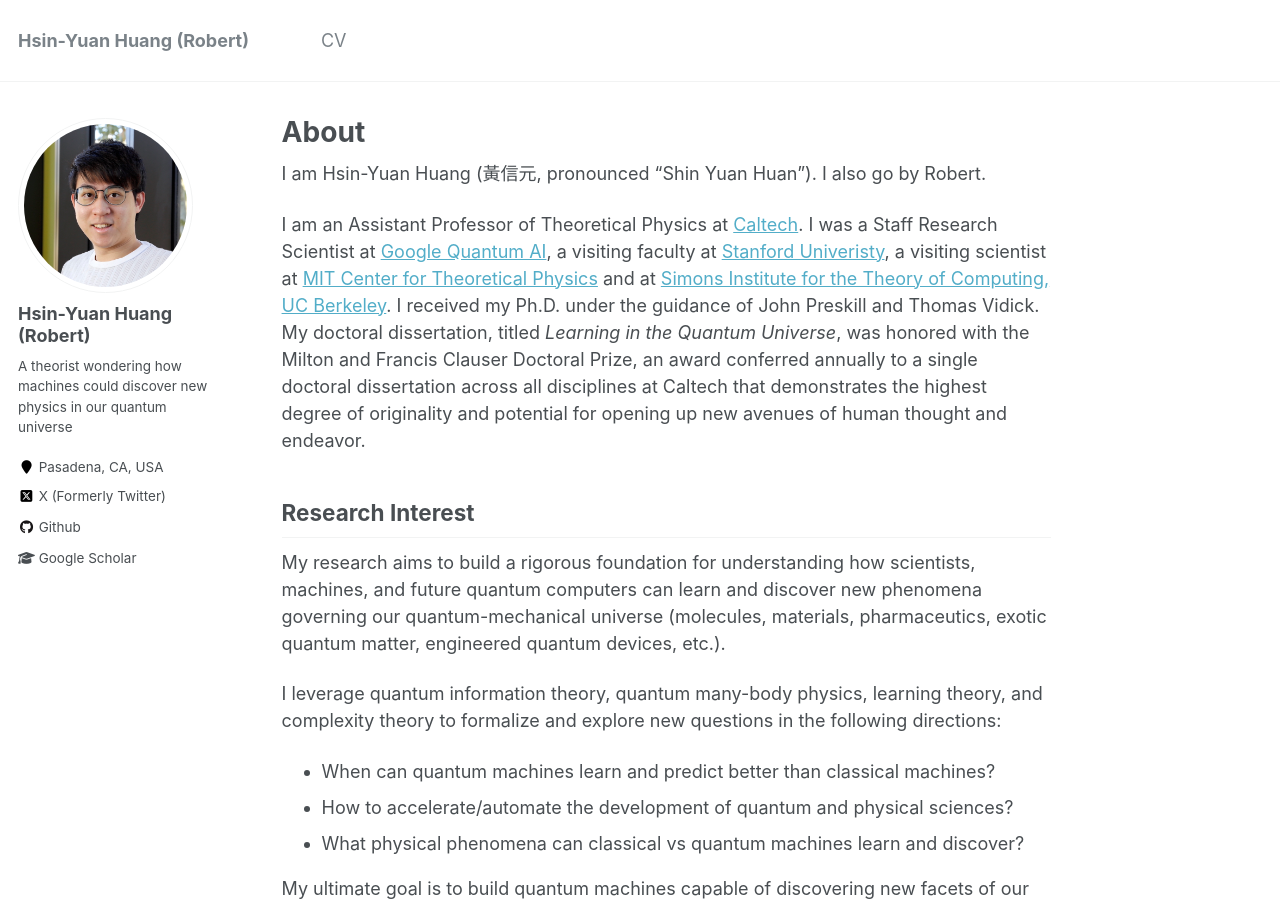
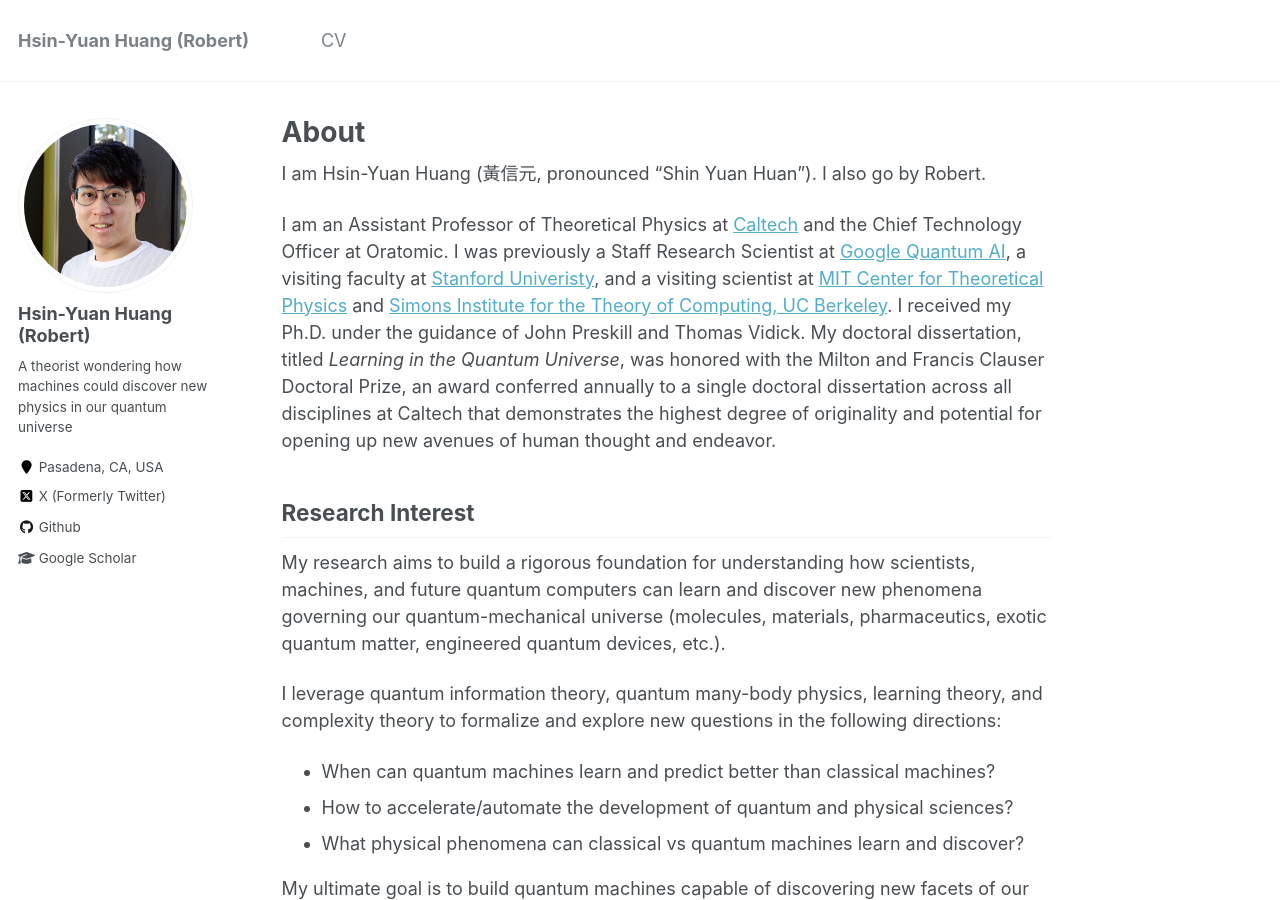
Before and after one commit to hsinyuan-huang/hsinyuan-huang.github.io, a Jekyll site: the page built from _pages/about.md, in a window 1280 px wide and 900 px high. Built offline with Jekyll 4.4.1, drawn with Linux system fonts in a browser that asks for light colours; formulas are drawn with MathJax 3.

Commit message:
docs: Update about page with new CTO role and refresh CV.

```diff
--- a/_pages/about.md
+++ b/_pages/about.md
@@ -9,7 +9,7 @@ redirect_from:
 
 I am Hsin-Yuan Huang (黃信元, pronounced "Shin Yuan Huan"). I also go by Robert.
 
-I am an Assistant Professor of Theoretical Physics at [Caltech](https://www.caltech.edu/). I was a Staff Research Scientist at [Google Quantum AI](https://quantumai.google/), a visiting faculty at [Stanford Univeristy](https://qfarm.stanford.edu/), a visiting scientist at [MIT Center for Theoretical Physics](https://physics.mit.edu/research/labs-centers/mit-center-for-theoretical-physics-leinweber-institute/) and at [Simons Institute for the Theory of Computing, UC Berkeley](https://simons.berkeley.edu/homepage). I received my Ph.D. under the guidance of John Preskill and Thomas Vidick. My doctoral dissertation, titled *Learning in the Quantum Universe*, was honored with the Milton and Francis Clauser Doctoral Prize, an award conferred annually to a single doctoral dissertation across all disciplines at Caltech that demonstrates the highest degree of originality and potential for opening up new avenues of human thought and endeavor.
+I am an Assistant Professor of Theoretical Physics at [Caltech](https://www.caltech.edu/) and the Chief Technology Officer at Oratomic. I was previously a Staff Research Scientist at [Google Quantum AI](https://quantumai.google/), a visiting faculty at [Stanford Univeristy](https://qfarm.stanford.edu/), and a visiting scientist at [MIT Center for Theoretical Physics](https://physics.mit.edu/research/labs-centers/mit-center-for-theoretical-physics-leinweber-institute/) and [Simons Institute for the Theory of Computing, UC Berkeley](https://simons.berkeley.edu/homepage). I received my Ph.D. under the guidance of John Preskill and Thomas Vidick. My doctoral dissertation, titled *Learning in the Quantum Universe*, was honored with the Milton and Francis Clauser Doctoral Prize, an award conferred annually to a single doctoral dissertation across all disciplines at Caltech that demonstrates the highest degree of originality and potential for opening up new avenues of human thought and endeavor.
 
 ## Research Interest
 
```
Also changed, not shown: 1 other file.
